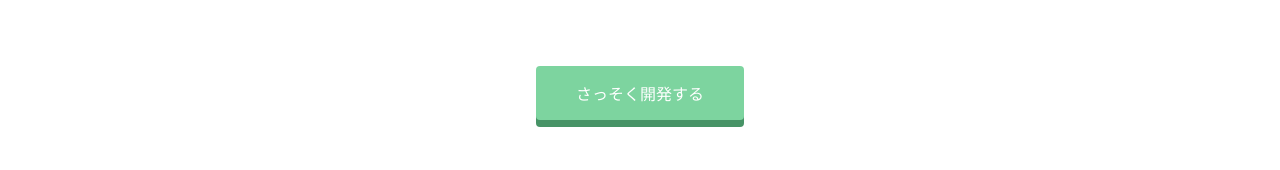
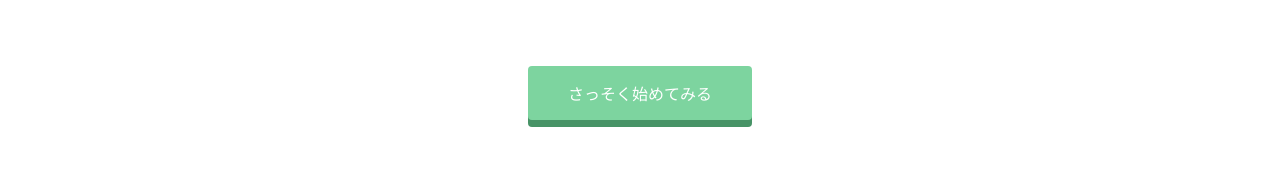
Before and after one commit to es3110/es3110, a plain HTML site: page index.html in a window 1280 px wide. Shown: the part 1426-1596 px from the top of the page. Drawn offline with Linux system fonts and the light colour scheme.

Commit message:
Update index.html

```diff
--- a/index.html
+++ b/index.html
@@ -77,7 +77,7 @@
         <h2>さぁ、あなたもProgateでプログラミングを学んでみませんか?</h2>
         <h3>Let's learn to code, learn to be creative!</h3>
       </div>
-      <span class="btn message">さっそく開発する</span>
+      <span class="btn message">さっそく始めてみる</span>
     </div>
   </div>
   <footer>
```
